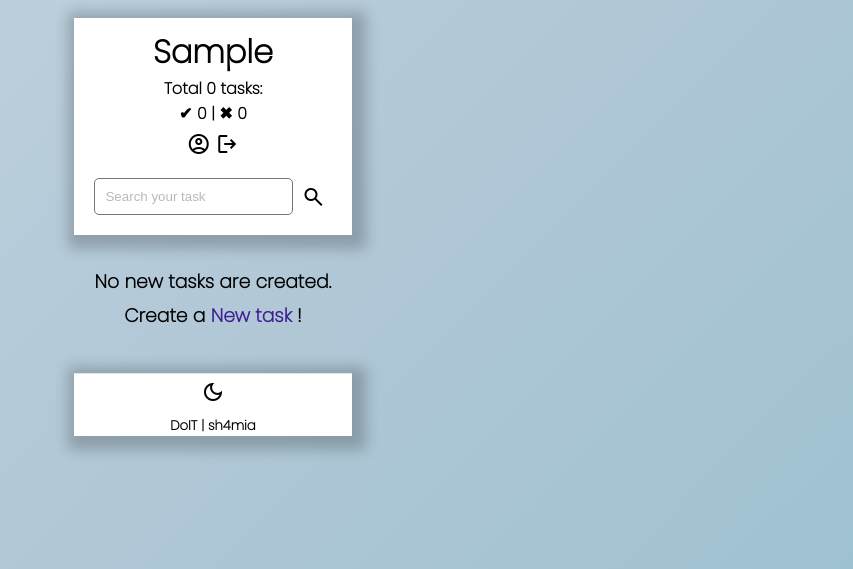
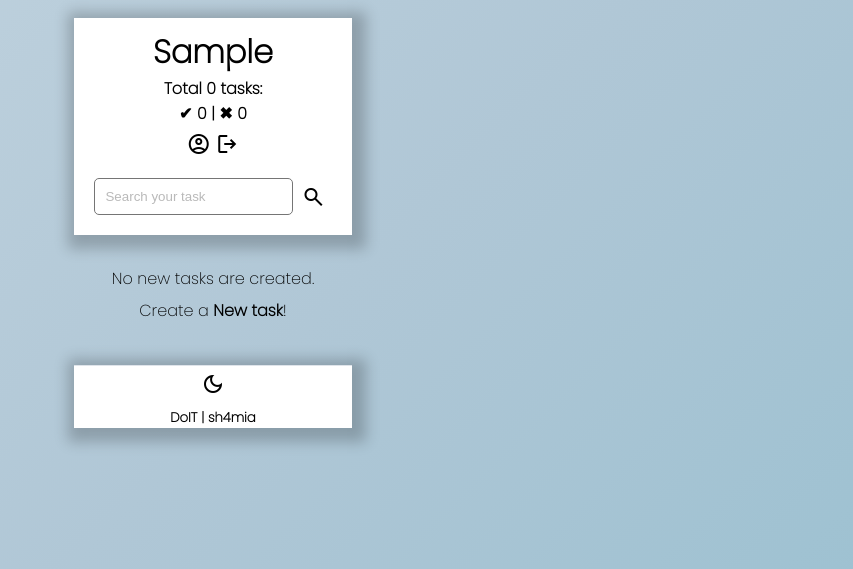
Before and after one commit to sh4mia/DoIT, a Django app: page / in a window 1280 px wide. Shown: the top 569 px of the page, without its empty margins (427-1280 px from the left). Run offline with Django 4.2, Linux system fonts and the light colour scheme; the visitor is signed in with stand-in values (Sample User, id 1); data that the repository does not hold is empty.

Commit message:
Updated task_list.html

```diff
--- a/templates/base/task_list.html
+++ b/templates/base/task_list.html
@@ -81,16 +81,11 @@
 
 	{% empty %}
 	<div style="text-align: center; padding-bottom: 10px; line-height: 1em">
-		<h3>No new tasks are created.</h3>
-		<h3>
+		<p>No new tasks are created.</p>
+		<p>
 			Create a
-			<a
-				style="text-decoration: none; color: #3e1d91"
-				href="{% url 'task-create' %}"
-				>New task</a
-			>
-			!
-		</h3>
+			<a style="text-decoration: none; " href="{% url 'task-create' %}">New task</a>!
+		</p>
 	</div>
 	{% endfor %}
 </div>
```
